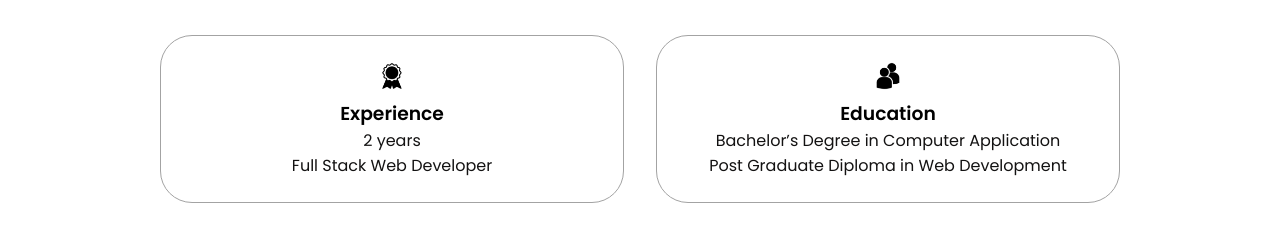
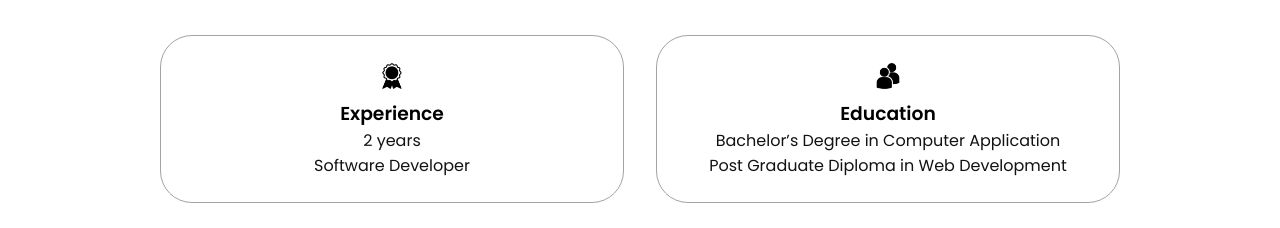
Before and after one commit to harshbr/Portfolio, a React (Vite) app: page / in a window 1280 px wide. Shown: the part 1100-1328 px from the top of the page. Built offline with nearby package versions, Linux system fonts and the light colour scheme.

Commit message:
portfolio

```diff
--- a/src/About.jsx
+++ b/src/About.jsx
@@ -20,7 +20,7 @@ const About = () => {
               <h3>Experience</h3>
               <p>
                 2 years <br />
-                Full Stack Web Developer
+                Software Developer
               </p>
             </div>
             <div className="details-container">
```
